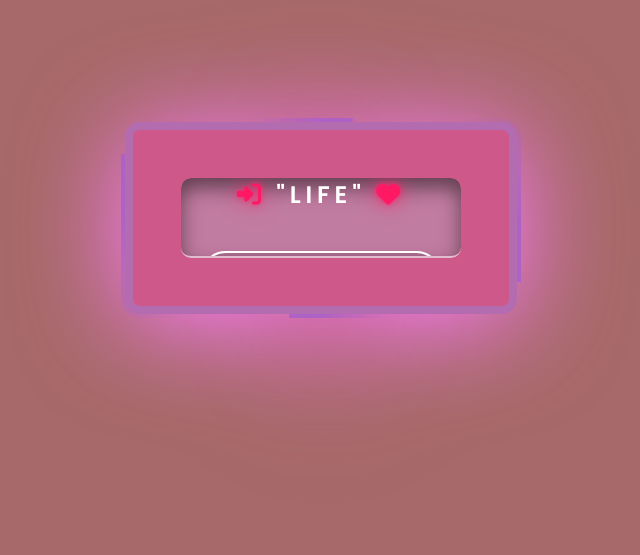
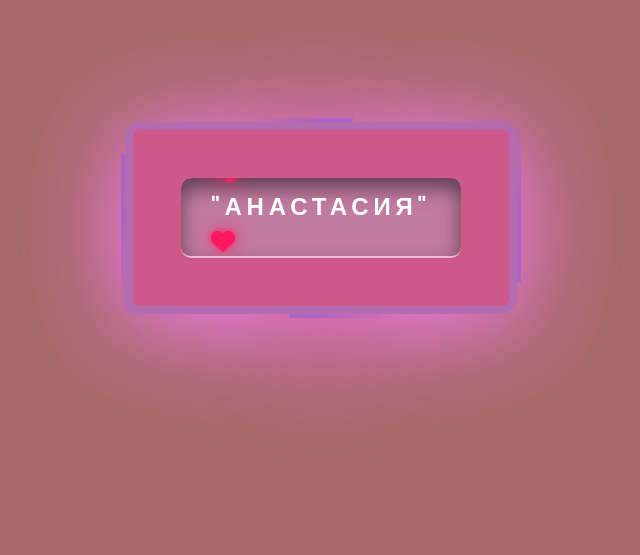
Before and after one commit to RaylILYn/RaylILYn.github.io, a plain HTML site: page index.html in a window 1280 px wide. Shown: the part 190-745 px from the top of the page, without its empty margins (319-959 px from the left). Drawn offline with Linux system fonts and the light colour scheme.

Commit message:
Add files via upload

```diff
--- a/index.html
+++ b/index.html
@@ -11,15 +11,15 @@
     <div class="loginBx">
       <h2>
         <i class="fa-solid fa-right-to-bracket"></i>
-        "Life"
+        "Анастасия"
         <i class="fa-solid fa-heart"></i>
       </h2>
-      <input type="text" placeholder="Your heart knows my name">
-      <input type="password" placeholder="The secret key to my soul">
-      <input type="submit" value="Well-being" />
+      <input type="text" placeholder="Все будет хорошо">
+      <input type="password" placeholder="Воздух не гоняем">
+      <input type="submit" value="Согласна" />
       <div class="group">
-        <a href="#">I’ll remind you 💖</a>
-        <a href="#">Happiness doesn’t need a reset</a>
+        <a href="#">Твоя улыбка 💖</a>
+        <a href="#">Лучший подарок</a>
       </div>
     </div>
   </div>
```
